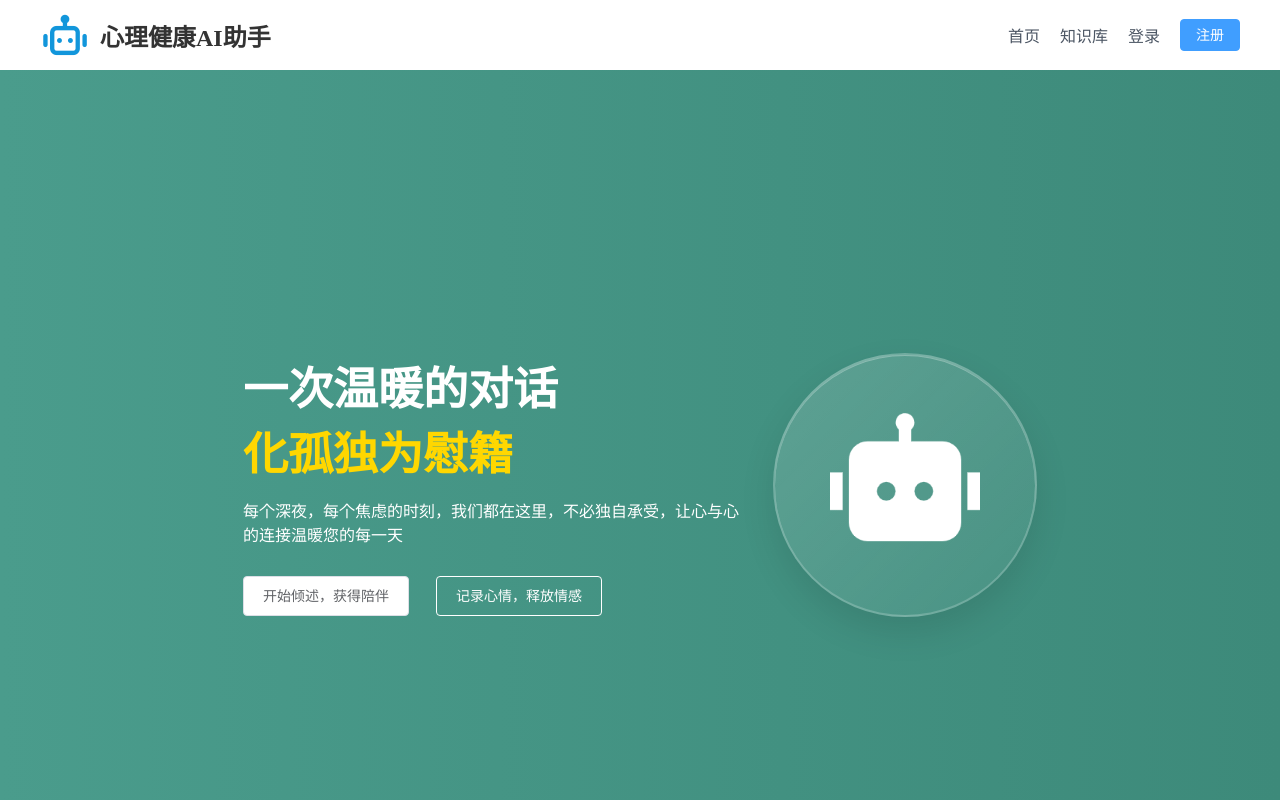
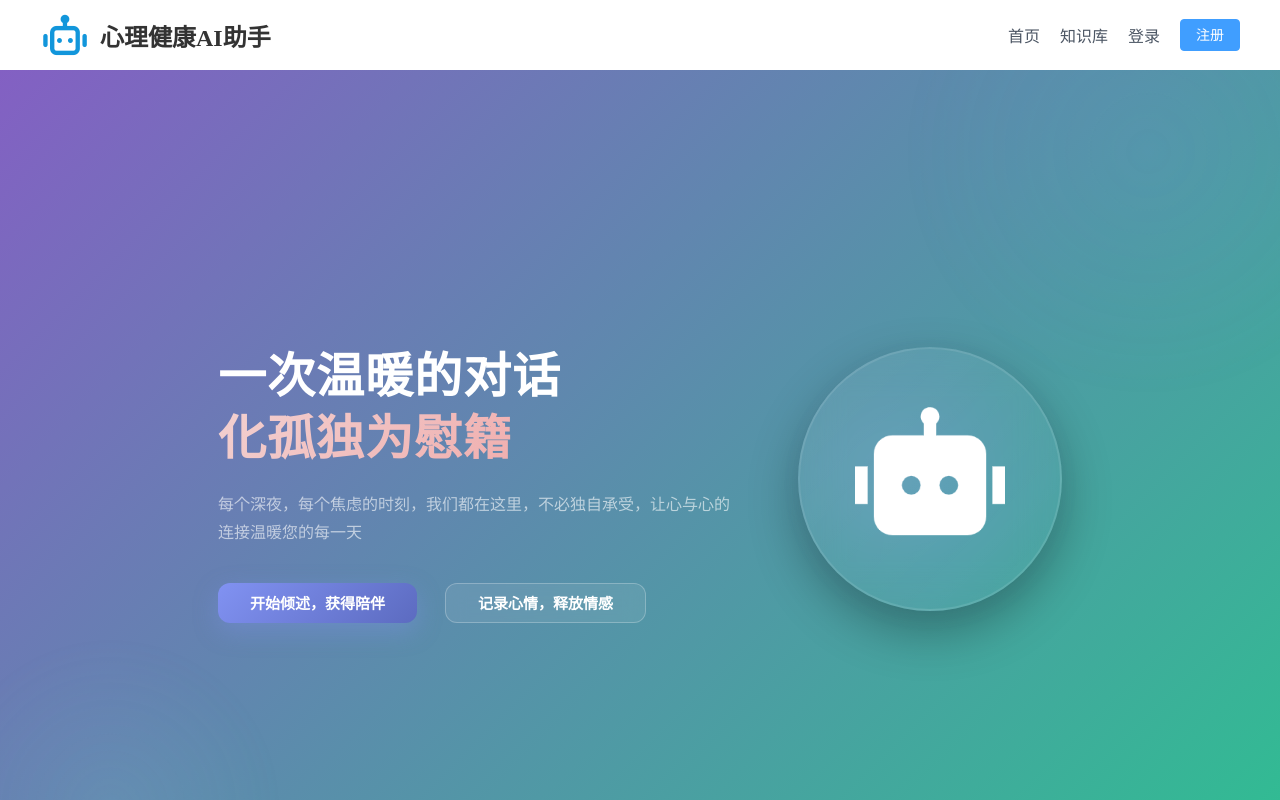
Before and after one commit to ACheng-06/Health-Assistant, a Vue app: page / in a window 1280 px wide. Shown: the top 800 px of the page. Built offline with nearby package versions, Linux system fonts and the light colour scheme.

Commit message:
最终完善

```diff
--- a/src/utils/request.js
+++ b/src/utils/request.js
@@ -40,7 +40,7 @@ service.interceptors.response.use(
                 if (!config.url?.includes('/login')) {
                     ElMessage.error(data.msg || '登录过期，请重新登录')
                     localStorage.removeItem('token')
-                    localStorage.removeItem('user')
+                    localStorage.removeItem('userInfo')
                     window.location.href = '/auth/login' // 使用绝对路径
                 }
                 return Promise.reject('Token Expired')
--- a/src/views/articleDetail.vue
+++ b/src/views/articleDetail.vue
@@ -2,6 +2,12 @@
   <div class="articleDetail-container">
     <div class="header-section">
       <div class="header-content">
+        <el-button class="back-btn" @click="router.back()">
+          <el-icon>
+            <ArrowLeft />
+          </el-icon>
+          返回
+        </el-button>
         <el-image :src="iconUrl" style="width: 60px; height: 60px"></el-image>
         <h1>知识文章详情</h1>
       </div>
@@ -75,14 +81,16 @@
 
 <script setup>
   import { ref, onMounted } from 'vue'
-  import { useRoute } from 'vue-router' // 修复 1：引入 useRoute
+  import { useRoute, useRouter } from 'vue-router' //
   import { getKnowledgeDetailAPI } from '@/api/frontend'
   import { dayjs } from 'element-plus'
+
 
   const iconUrl = new URL('@/assets/images/book.png', import.meta.url).href
 
 
   const route = useRoute()
+  const router = useRouter()
   const articleId = route.params.id
 
   const articleDetail = ref({})
@@ -135,13 +143,26 @@
   }
 
   .header-section {
-    background: linear-gradient(135deg, #8192f2 0%, #5c6bc0 100%);
+    background: linear-gradient(135deg, #965bdf 0%, #5c6bc0 100%);
     color: white;
     padding: 48px;
+    border-radius: 20px;
 
     .header-content {
       display: flex;
       align-items: center;
+
+      .back-btn {
+        background: rgba(255, 255, 255, 0.2);
+        border: 1px solid rgba(255, 255, 255, 0.4);
+        color: white;
+        margin-right: 16px;
+
+        &:hover {
+          background: rgba(255, 255, 255, 0.35);
+        }
+      }
+
       gap: 12px;
     }
   }
--- a/src/views/emotionDiary.vue
+++ b/src/views/emotionDiary.vue
@@ -139,6 +139,7 @@
   const resetForm = () => {
     formRef.value.resetFields()
     Object.assign(diaryForm, {
+      diaryDate: dayjs().format('YYYY-MM-DD'),
       moodScore: null,
       dominantEmotion: '',
       emotionTriggers: '',
--- a/src/views/frontendKnowledge.vue
+++ b/src/views/frontendKnowledge.vue
@@ -152,7 +152,7 @@
     background: linear-gradient(135deg, #a4b6ef 0%, #8192f2 100%);
     color: white;
     padding: 48px;
-    border-radius: 12px;
+    border-radius: 20px;
 
     .header-content {
       display: flex;
@@ -195,6 +195,14 @@
           border-left: 4px solid #9aa7da;
           padding-left: 10px;
           cursor: pointer;
+          border-radius: 0 8px 8px 0;
+          transition: all 0.3s ease;
+
+          &:hover {
+            background: #f0f4ff;
+            border-left-color: #5c6bc0;
+            transform: translateX(3px);
+          }
 
           .read-count {
             margin-top: 15px;
@@ -218,6 +226,13 @@
         padding: 15px;
         margin-bottom: 20px;
         display: flex;
+        cursor: pointer;
+        transition: all 0.3s ease;
+
+        &:hover {
+          transform: translateY(-3px);
+          box-shadow: 0 12px 32px rgba(185, 184, 184, 0.7);
+        }
 
         &:last-child {
           margin-bottom: 0;
--- a/src/views/home.vue
+++ b/src/views/home.vue
@@ -1,5 +1,10 @@
 <template>
   <div class="home-container">
+    <!-- 背景装饰圆 -->
+    <div class="bg-circle bg-circle-1"></div>
+    <div class="bg-circle bg-circle-2"></div>
+    <div class="bg-circle bg-circle-3"></div>
+
     <div class="content">
       <div class="text">
         <h2 class="title">
@@ -8,20 +13,21 @@
         </h2>
         <p class="description">每个深夜，每个焦虑的时刻，我们都在这里，不必独自承受，让心与心的连接温暖您的每一天</p>
         <div class="hero-actions">
-          <el-button size="large" @click="goToConsultation">开始倾述，获得陪伴</el-button>
-          <el-button size="large" style="border-color: #fff" color="transparent"
-            @click="goToEmotionDiary">记录心情，释放情感</el-button>
+          <el-button size="large" class="btn-primary" @click="goToConsultation">开始倾述，获得陪伴</el-button>
+          <el-button size="large" class="btn-outline" @click="goToEmotionDiary">记录心情，释放情感</el-button>
         </div>
       </div>
+      <div class="robot-wrapper">
+        <div class="robot-glow"></div>
         <div class="robot">
           <el-image style="width: 150px; height: 150px" :src="iconUrl" />
+        </div>
       </div>
     </div>
   </div>
 </template>
 
 <script setup>
-  import { ref, onMounted } from 'vue'
   import { useRouter } from 'vue-router'
 
   const router = useRouter()
@@ -42,44 +48,142 @@
 .home-container {
   width: 100vw;
   margin-left: calc(-50vw + 50%);
-
   margin-top: -20px;
   margin-bottom: -20px;
-
   min-height: calc(100vh - 131px);
-
-  background: linear-gradient(90deg, rgb(74, 156, 140) 0%, rgb(61, 138, 122) 100%) rgba(74, 156, 140, 0.95);
+  background: linear-gradient(135deg, rgb(131, 96, 195), rgb(46, 191, 145));
   color: white;
   padding: 5rem 0;
   display: flex;
   align-items: center;
   justify-content: center;
+  position: relative;
+  overflow: hidden;
+
+  /* 背景装饰圆 */
+  .bg-circle {
+    position: absolute;
+    border-radius: 50%;
+    opacity: 0.08;
+    pointer-events: none;
+  }
+
+  .bg-circle-1 {
+    width: 500px;
+    height: 500px;
+    background: radial-gradient(circle, #8192f2, transparent 70%);
+    top: -150px;
+    right: -100px;
+    animation: float-slow 12s ease-in-out infinite;
+  }
+
+  .bg-circle-2 {
+    width: 350px;
+    height: 350px;
+    background: radial-gradient(circle, #95efd8, transparent 70%);
+    bottom: -100px;
+    left: -80px;
+    animation: float-slow 15s ease-in-out infinite reverse;
+  }
+
+  .bg-circle-3 {
+    width: 200px;
+    height: 200px;
+    background: radial-gradient(circle, #c3e5ff, transparent 70%);
+    top: 40%;
+    left: 60%;
+    animation: float-slow 10s ease-in-out infinite;
+  }
 
   .content {
     display: flex;
     justify-content: center;
     align-items: center;
-    gap: 30px;
+    gap: 60px;
+    z-index: 1;
 
     .text {
-      width: 500px;
+      width: 520px;
+      animation: fade-in-left 1s ease-out;
 
       .title {
-        font-size: 45px;
-        font-weight: bold;
-        margin-bottom: 15px;
+        font-size: 48px;
+        font-weight: 800;
+        margin-bottom: 20px;
+        line-height: 1.3;
+        letter-spacing: 1px;
 
         .highlight-text {
-          color: #ffd700;
+          background: linear-gradient(135deg, #f2d0d0, #f0afaf);
+          -webkit-background-clip: text;
+          -webkit-text-fill-color: transparent;
+          background-clip: text;
         }
       }
 
+      .description {
+        font-size: 16px;
+        color: rgba(255, 255, 255, 0.6);
+        line-height: 1.8;
+        margin-bottom: 10px;
+      }
+
       .hero-actions {
-        margin-top: 30px;
-        /* 给按钮增加一点间距 */
+        margin-top: 35px;
         display: flex;
-        gap: 15px;
+        gap: 16px;
+
+        .btn-primary {
+          padding: 14px 32px;
+          font-size: 15px;
+          font-weight: 600;
+          border-radius: 12px;
+          background: linear-gradient(135deg, #8192f2, #5c6bc0) !important;
+          border: none !important;
+          color: #fff !important;
+          box-shadow: 0 8px 24px rgba(129, 146, 242, 0.35);
+          transition: all 0.3s ease;
+
+          &:hover {
+            transform: translateY(-2px);
+            box-shadow: 0 12px 32px rgba(129, 146, 242, 0.5);
           }
+        }
+
+        .btn-outline {
+          padding: 14px 32px;
+          font-size: 15px;
+          font-weight: 600;
+          border-radius: 12px;
+          background: rgba(255, 255, 255, 0.08) !important;
+          border: 1px solid rgba(255, 255, 255, 0.25) !important;
+          color: #fff !important;
+          backdrop-filter: blur(10px);
+          transition: all 0.3s ease;
+
+          &:hover {
+            background: rgba(255, 255, 255, 0.15) !important;
+            border-color: rgba(255, 255, 255, 0.4) !important;
+            transform: translateY(-2px);
+          }
+        }
+      }
+    }
+
+    .robot-wrapper {
+      position: relative;
+      animation: fade-in-right 1s ease-out;
+
+      .robot-glow {
+        position: absolute;
+        width: 280px;
+        height: 280px;
+        border-radius: 50%;
+        background: radial-gradient(circle, rgba(129, 146, 242, 0.3), transparent 70%);
+        top: 50%;
+        left: 50%;
+        transform: translate(-50%, -50%);
+        animation: pulse-glow 3s ease-in-out infinite;
       }
 
       .robot {
@@ -89,10 +193,78 @@
         width: 260px;
         height: 260px;
         border-radius: 50%;
-      border: 2px solid rgba(255, 255, 255, 0.2);
-      background: linear-gradient(135deg, rgba(255, 255, 255, 0.15) 0%, rgba(255, 255, 255, 0.05) 100%);
-      box-shadow: 0 15px 35px rgba(0, 0, 0, 0.1), inset 0 1px 0 rgba(255, 255, 255, 0.3);
+        border: 2px solid rgba(255, 255, 255, 0.1);
+        background: linear-gradient(135deg, rgba(255, 255, 255, 0.08) 0%, rgba(255, 255, 255, 0.02) 100%);
+        backdrop-filter: blur(20px);
+        box-shadow: 0 20px 50px rgba(0, 0, 0, 0.3);
+        position: relative;
+        z-index: 1;
+        animation: float 4s ease-in-out infinite;
       }
     }
   }
+}
+
+/* 动画 */
+@keyframes float {
+
+  0%,
+  100% {
+    transform: translateY(0);
+  }
+
+  50% {
+    transform: translateY(-12px);
+  }
+}
+
+@keyframes float-slow {
+
+  0%,
+  100% {
+    transform: translate(0, 0);
+  }
+
+  50% {
+    transform: translate(20px, -20px);
+  }
+}
+
+@keyframes pulse-glow {
+
+  0%,
+  100% {
+    opacity: 0.5;
+    transform: translate(-50%, -50%) scale(1);
+  }
+
+  50% {
+    opacity: 0.8;
+    transform: translate(-50%, -50%) scale(1.1);
+  }
+}
+
+@keyframes fade-in-left {
+  from {
+    opacity: 0;
+    transform: translateX(-40px);
+  }
+
+  to {
+    opacity: 1;
+    transform: translateX(0);
+  }
+}
+
+@keyframes fade-in-right {
+  from {
+    opacity: 0;
+    transform: translateX(40px);
+  }
+
+  to {
+    opacity: 1;
+    transform: translateX(0);
+  }
+}
 </style>
--- a/src/views/login.vue
+++ b/src/views/login.vue
@@ -47,12 +47,11 @@
     if (!formEl) return
     const valid = await formEl.validate()
     if (!valid) return
-
+    try {
       const actualData = await getLoginAPI(formData)
       const token = actualData.token
       const userInfo = actualData.userInfo
       const roleType = actualData.roleType
-
       if (!token) return
       localStorage.setItem('token', token)
       if (userInfo) {
@@ -63,6 +62,10 @@
         router.push('/back/dashboard')
       } else {
         router.push('/')
+      }
+    } catch (error) {
+      ElMessage.error(error.message || '登录失败')
+      return
     }
   }
 
```
Also changed, not shown: src/components/AuthLayout.vue (+95 -8 lines), src/views/consultation.vue (+5 -7 lines), src/assets/images/logo.png (renamed from src/assets/images/doubao_avatar.png). Lines whose indentation alone changed are shown as unchanged.
